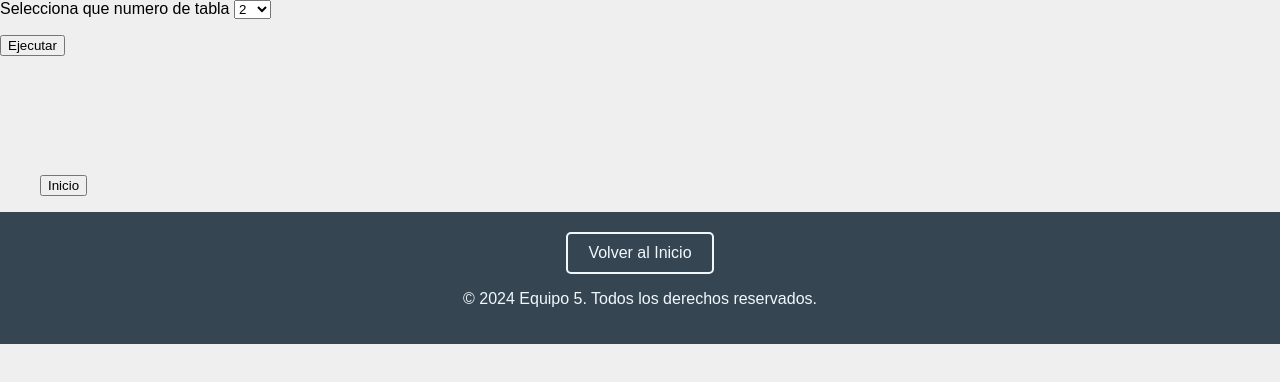
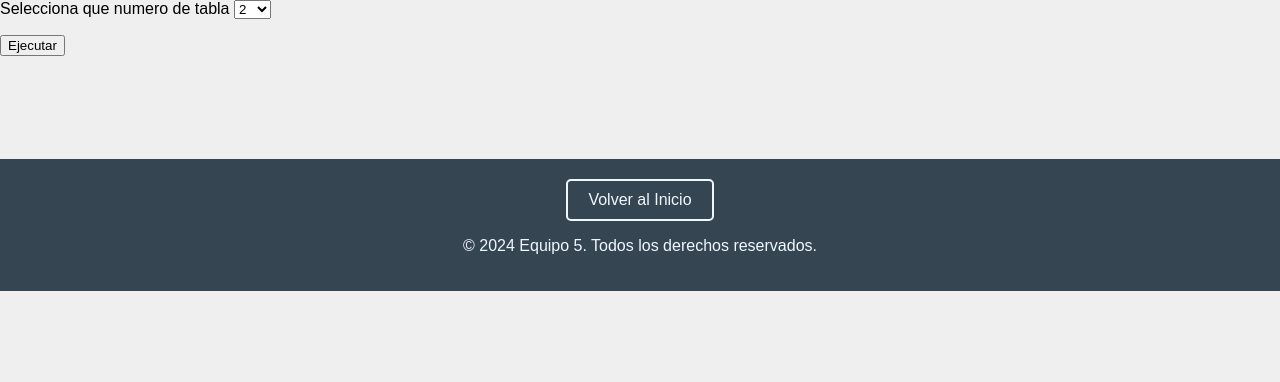
Before and after one commit to MarchoSaurio/PracticaJs, a plain HTML site: page ejercicio16.html in a window 1280 px wide. Drawn offline with Linux system fonts and the light colour scheme.

Commit message:
Update ejercicio16.html

```diff
--- a/ejercicio16.html
+++ b/ejercicio16.html
@@ -36,12 +36,6 @@
             <input type="button" value="Calificar Examen" onclick="califica(opTabla.value, tabla);"/>
         </div>
     </form>
-    <nav class="regresar">
-        <ul>
-           <a href="index.html"> <button>Inicio</button></a>
-
-        </ul>
-     </nav>
 
 </body>
 <footer>
```
